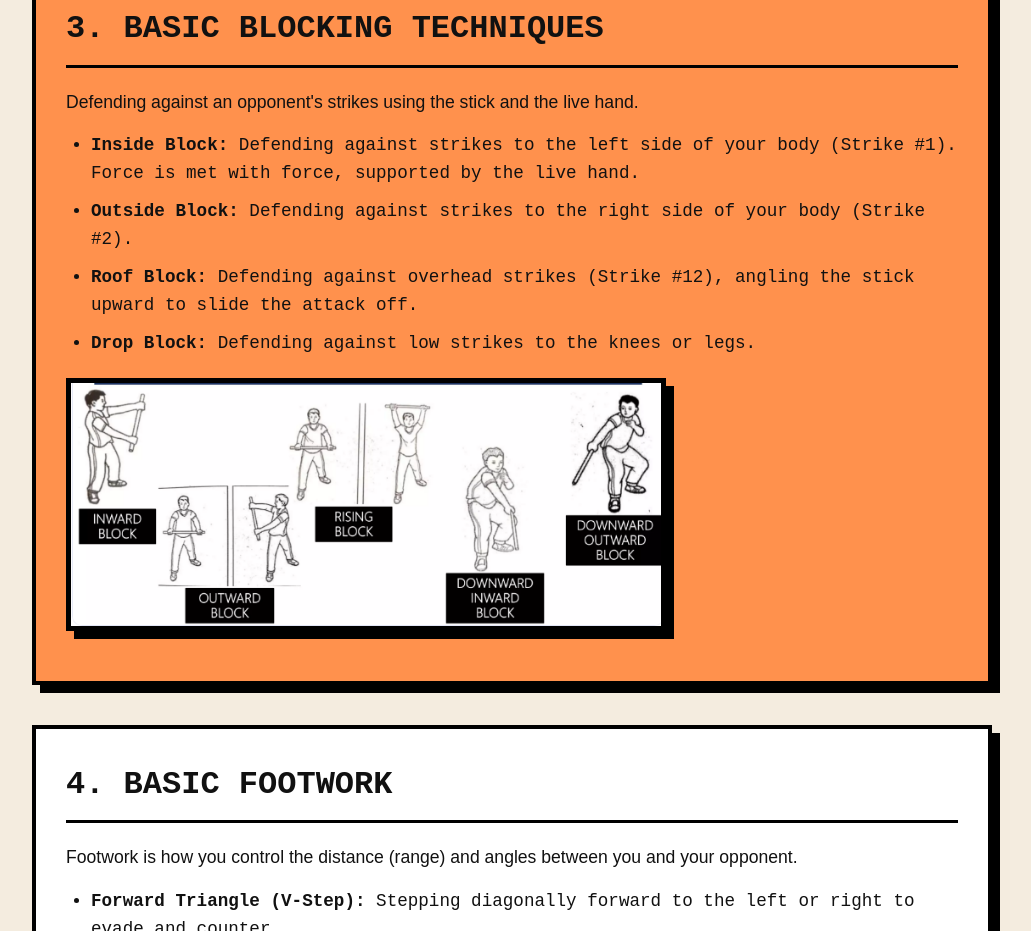
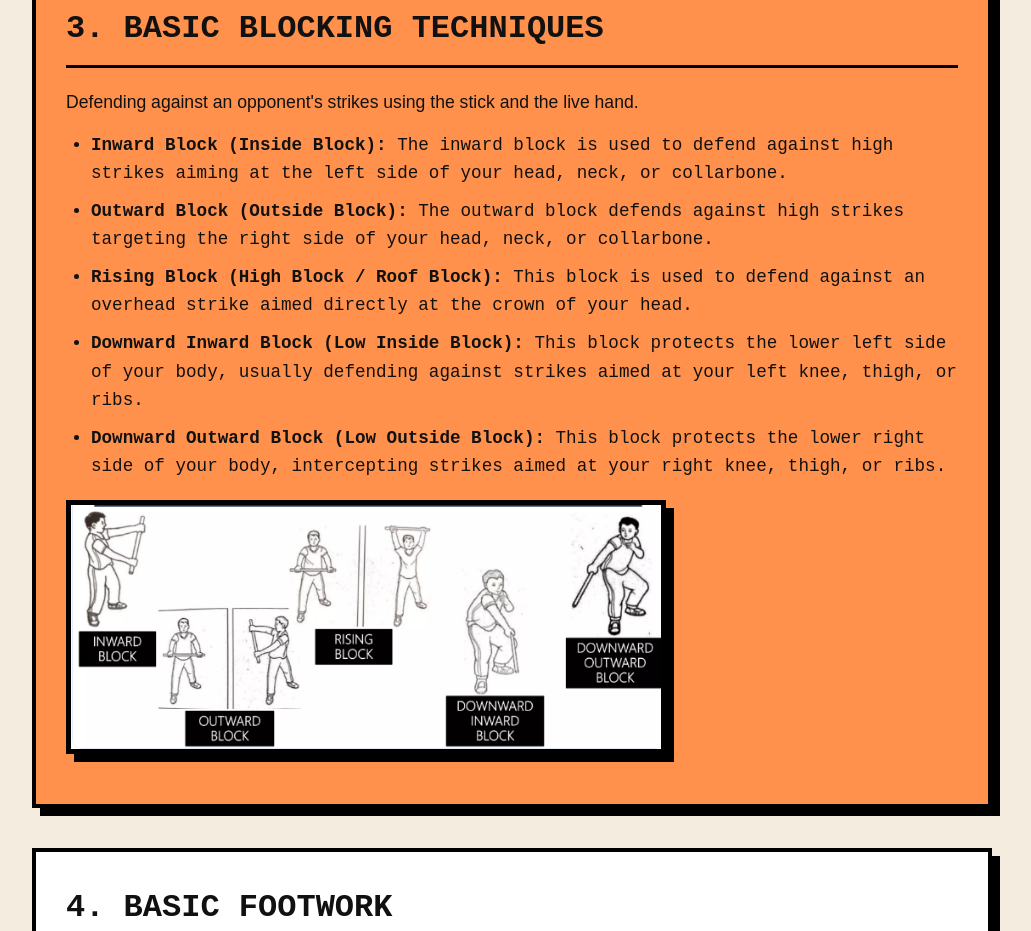
Before and after one commit to Miel-Gords/Group4-Website-Pathfit4, a plain HTML site: page index.html in a window 1280 px wide. Shown: the part 4298-5229 px from the top of the page, without its empty margins (128-1159 px from the left). Drawn offline with Linux system fonts and the light colour scheme.

Commit message:
Update index.html

```diff
--- a/index.html
+++ b/index.html
@@ -60,10 +60,11 @@
             <h2>3. Basic Blocking Techniques</h2>
             <p>Defending against an opponent's strikes using the stick and the live hand.</p>
             <ul>
-                <li><strong>Inside Block:</strong> Defending against strikes to the left side of your body (Strike #1). Force is met with force, supported by the live hand.</li>
-                <li><strong>Outside Block:</strong> Defending against strikes to the right side of your body (Strike #2).</li>
-                <li><strong>Roof Block:</strong> Defending against overhead strikes (Strike #12), angling the stick upward to slide the attack off.</li>
-                <li><strong>Drop Block:</strong> Defending against low strikes to the knees or legs.</li>
+                <li><strong>Inward Block (Inside Block):</strong> The inward block is used to defend against high strikes aiming at the left side of your head, neck, or collarbone.</li>
+                <li><strong>Outward Block (Outside Block):</strong> The outward block defends against high strikes targeting the right side of your head, neck, or collarbone.</li>
+                <li><strong>Rising Block (High Block / Roof Block):</strong> This block is used to defend against an overhead strike aimed directly at the crown of your head.</li>
+                <li><strong>Downward Inward Block (Low Inside Block):</strong> This block protects the lower left side of your body, usually defending against strikes aimed at your left knee, thigh, or ribs.</li>
+                <li><strong>Downward Outward Block (Low Outside Block):</strong> This block protects the lower right side of your body, intercepting strikes aimed at your right knee, thigh, or ribs.</li>
             </ul>
             <img src="images/BT.png" alt="Basic Fighting Stance" class="brutal-image">
         </section>
```
